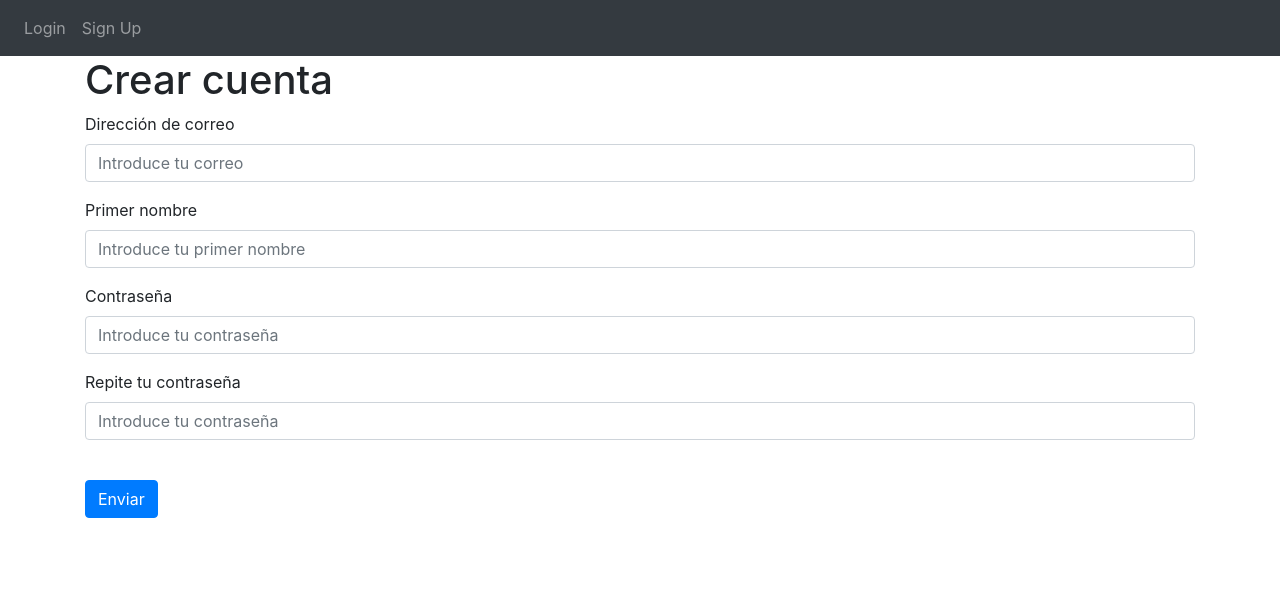
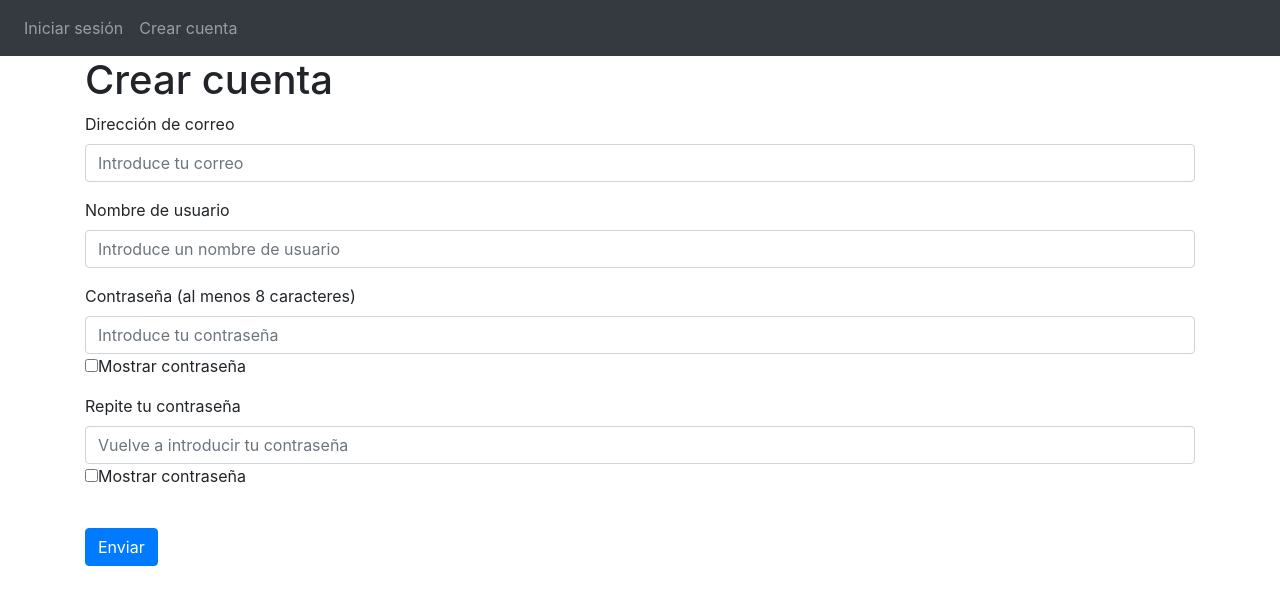
Before and after one commit to Teeniest/Inventario_python_html, a Flask app: page /auth/sign-up in a window 1280 px wide. Shown: the top 605 px of the page. Run offline with Flask 3, Linux system fonts and the light colour scheme; some libraries are stand-ins or nearby versions.

Commit message:
Todo funciona correcto, añadir el inventario, las notas funcionan correctamente

```diff
--- a/website/auth.py
+++ b/website/auth.py
@@ -35,7 +35,7 @@ def signup():
     #Añadiendo usuario a base de datos
     if request.method == 'POST':
         email = request.form.get('email')
-        first_name = request.form.get('primer nombre')
+        nombre = request.form.get('nombre')
         password = request.form.get('password')
         password2 = request.form.get('password2')
 
@@ -44,17 +44,15 @@ def signup():
             flash('El correo ya fue registrado',category='error')
         elif len(email)<4:
             flash('Correo es menor a 4 caracteres', category='error')
-        elif len(first_name)<2:
-            flash('Nombre debe ser mayor a 2 caracteres', category='error')
         elif password != password2:
             flash('Las contraseñas no coinciden', category='error')
         elif len(password)<8:
             flash('La contraseña es menor a 8 caracteres', category='error')
         else:
-            new_user = User(email=email, firstname=first_name, password=generate_password_hash(password, method='shas56'))
-            db.session_add(new_user)
+            new_user = User(email=email, firs_name=nombre, password=generate_password_hash(password, method='sha256'))
+            db.session.add(new_user)
             db.session.commit()
-            login_user(user, remember=True)
+            login_user(new_user, remember=True)
             flash('Cuenta creada exitosamente', category='succes')
             return redirect(url_for('views.home'))
 
--- a/website/templates/base.html
+++ b/website/templates/base.html
@@ -31,11 +31,14 @@
       <div class="collapse navbar-collapse" id="navbar">
         <div class="navbar-nav">
           {% if user.is_authenticated %}
-          <a class="nav-item nav-link" id="home" href="/">Home</a>
-          <a class="nav-item nav-link" id="logout" href="/auth/logout">Logout</a>
+          <a class="nav-item nav-link" id="home" href="/">Menú principal</a>
+          <a class="nav-item nav-link" id="notas" href="/auth/notas">Notas</a>
+          <a class="nav-item nav-link" id="inventario" href="/auth/inventario">Inventario</a>
+          <a class="nav-item nav-link" id="logout" href="/auth/logout">Cerrar sesión</a>
           {% else %}
-          <a class="nav-item nav-link" id="login" href="/auth/login">Login</a>
-          <a class="nav-item nav-link" id="signUp" href="/auth/sign-up">Sign Up</a>
+          <a class="nav-item nav-link" id="login" href="/auth/login">Iniciar sesión</a>
+          <a class="nav-item nav-link" id="signUp" href="/auth/sign-up">Crear cuenta</a>
+
           {% endif %}
         </div>
       </div>
@@ -77,9 +80,8 @@
     ></script>
 
 {% block javascript %}
-    <script type="text/javascript">
-      src=({ url_for('static', filename='index.js')})
-      function deleteNote(noteId) {
+  <script type="text/javascript">
+    function deleteNote(noteId) {
   fetch("/delete-note", {
     method: "POST",
     body: JSON.stringify({ noteId: noteId }),
@@ -87,7 +89,19 @@
     window.location.href = "/";
   });
   }
-</script>
+  </script>
+  <script>
+  // Cambiar de tipo password a texto y viceversa
+  function pass_to_text(id) {
+      let temp = document.getElementById(id);
+      if (temp.type === "password") {
+          temp.type = "text";
+      }
+      else {
+          temp.type = "password";
+      }
+  }
+  </script>
 {% endblock %}
   </body>
 </html>
--- a/website/templates/sign_up.html
+++ b/website/templates/sign_up.html
@@ -16,31 +16,35 @@
         />
     </div>
     <div class="form-group">
-        <label form="first_name"> Primer nombre</label>
+        <label form="nombre">Nombre de usuario</label>
         <input
         class="form-control"
-        id="first_name"
-        name="first_name"
-        placeholder="Introduce tu primer nombre"
+        id="nombre"
+        name="nombre"
+        placeholder="Introduce un nombre de usuario"
         />
     </div>
     <div class="form-group">
-        <label form="password">Contraseña</label>
+        <label form="password">Contraseña (al menos 8 caracteres)</label>
         <input
+        type="password"
         class="form-control"
         id="password"
         name="password"
         placeholder="Introduce tu contraseña"
         />
+        <input type="checkbox" onclick="pass_to_text('password')">Mostrar contraseña
     </div>
     <div class="form-group">
         <label form="password2">Repite tu contraseña</label>
         <input
+        type="password"
         class="form-control"
         id="password2"
         name="password2"
-        placeholder="Introduce tu contraseña"
+        placeholder="Vuelve a introducir tu contraseña"
         />
+        <input type="checkbox" onclick="pass_to_text('password2')">Mostrar contraseña
     </div>
     <br />
     <button type="Enviar" class="btn btn-primary">Enviar</button>
--- a/website/views.py
+++ b/website/views.py
@@ -15,7 +15,7 @@ def home():
         if len(note)<1:
             flash('Note is too short', category='error')
         else:
-            new_note=Note(data=note, user_id=current_user)
+            new_note=Note(data=note, user_id=current_user.id)
             db.session.add(new_note)
             db.session.commit()
             flash('Nota añadida', category='success')
```
Also changed, not shown: website/static/pass_to_text.js (added, +11 -0 lines), website/static/password.js (added, +8 -0 lines), website/templates/home.html (+8 -7 lines), website/templates/login.html (+5 -3 lines), instance/bd_inventario.db.
